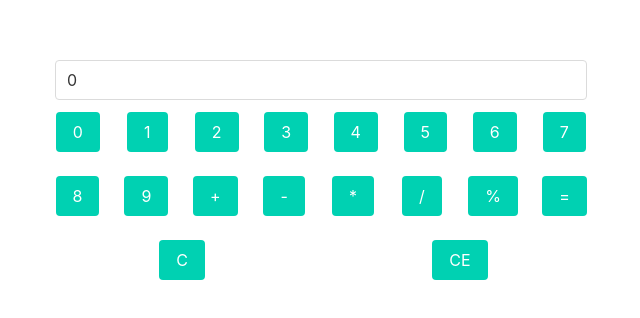
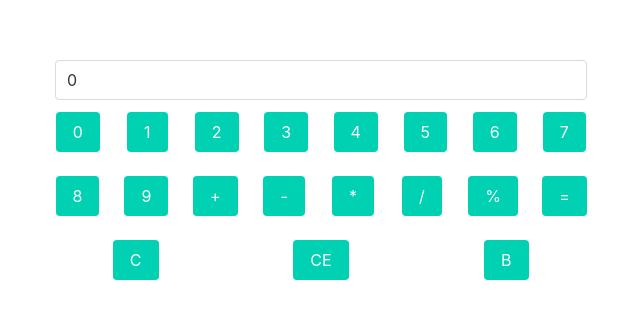
Before and after one commit to IrtesamTheHack/shiity-calculator, a React (Create React App) app: page / in a window 1280 px wide. Shown: the part 284-602 px from the top of the page, without its empty margins (319-959 px from the left). Built offline with nearby package versions, Linux system fonts and the light colour scheme.

Commit message:
implement CE

```diff
--- a/src/Calculator.js
+++ b/src/Calculator.js
@@ -104,9 +104,17 @@ function Calculator () {
 				setHistory('');
 				setResult(0);
 				break;
+			case 'B':
+				if (!isOp(history[history.length - 1])) {
+					setHistory(history.slice(0, history.length - 1));
+					setResult(Math.floor(result / 10));
+				}
+				break;
 			case 'CE':
+				if (!isOp(history[history.length - 1])) {
+					setHistory(history.slice(0, history.length - result.toString().length));
+				}
 				setResult(0);
-				if (!isOp(history[history.length - 1])) setHistory(history.slice(0, history.length - 1));
 				break;
 			default:
 				setClicked(true);
@@ -144,6 +152,7 @@ function Calculator () {
 													<Button handler={opHandler} value="=" />
 													<Button handler={opHandler} value="C" />
 													<Button handler={opHandler} value="CE" />
+													<Button handler={opHandler} value="B" />
                                         		</div>
 											</div>
 										</div>
```
